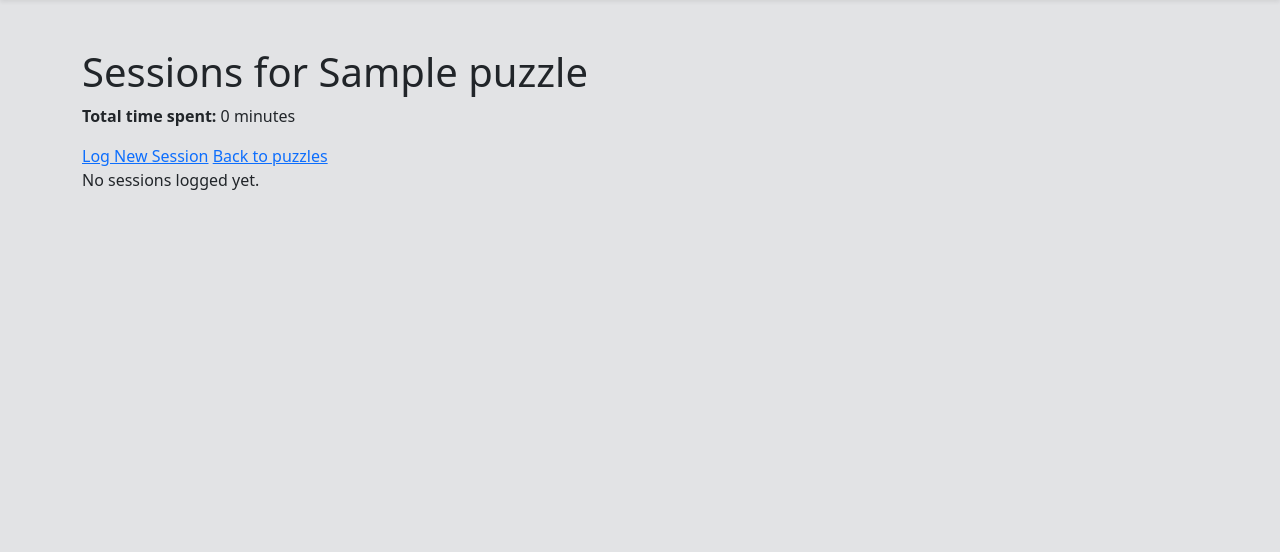
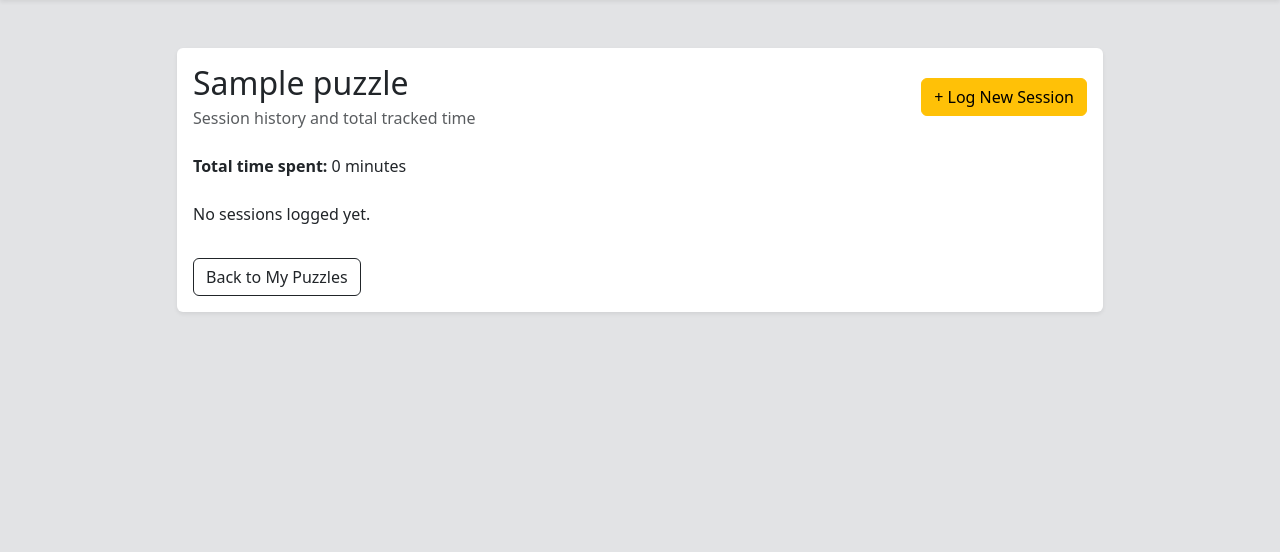
Before and after one commit to deadr1pley/MSE-Sunshine-Puzzle-Club, a Django app: page /puzzles/sessions/1/ in a window 1280 px wide. Shown: the part 56-608 px from the top of the page. Run offline with Django 5.2, Linux system fonts and the light colour scheme; a user stored in the database is signed in; tables that the repository leaves empty hold one stand-in row (values such as "Sample post"); data that the repository does not hold is empty.

Commit message:
uppdated puzzelsession page with bothstrap and styled it

```diff
--- a/puzzles/templates/puzzles/puzzle_sessions.html
+++ b/puzzles/templates/puzzles/puzzle_sessions.html
@@ -3,16 +3,26 @@
 {% block title %}Puzzle Sessions{% endblock %}
 
 {% block content %}
-<h1>Sessions for {{ puzzle.title }}</h1>
+<div class="row justify-content-center">
+    <div class="col-lg-10">
+        <div class="card shadow-sm border-0 bg-white">
+            <div class="card-body">
+                <div class="d-flex justify-content-between align-items-center flex-wrap mb-4">
+                    <div>
+                        <h2 class="mb-1">{{ puzzle.title }}</h2>
+                        <p class="text-muted mb-0">Session history and total tracked time</p>
+                    </div>
+                    <a href="{% url 'add_session' puzzle.id %}" class="btn btn-warning">+ Log New Session</a>
+                </div>
 
-<p><strong>Total time spent:</strong> {{ total_minutes }} minutes</p>
-
-<a href="{% url 'add_session' puzzle.id %}">Log New Session</a>
-<a href="{% url 'puzzle_list' %}">Back to puzzles</a>
+                <p class="mb-4">
+                    <strong>Total time spent:</strong> {{ total_minutes }} minutes
+                </p>
 
                 {% if sessions %}
-    <table border="1" cellpadding="8">
-        <thead>
+                    <div class="table-responsive">
+                        <table class="table table-striped align-middle">
+                            <thead class="table-dark">
                                 <tr>
                                     <th>Date</th>
                                     <th>Time Spent</th>
@@ -28,14 +38,21 @@
                                             {% if session.notes %}
                                                 {{ session.notes }}
                                             {% else %}
-                            No notes
+                                                <span class="text-muted">No notes</span>
                                             {% endif %}
                                         </td>
                                     </tr>
                                 {% endfor %}
                             </tbody>
                         </table>
+                    </div>
                 {% else %}
                     <p>No sessions logged yet.</p>
                 {% endif %}
+
+                <a href="{% url 'puzzle_list' %}" class="btn btn-outline-dark mt-3">Back to My Puzzles</a>
+            </div>
+        </div>
+    </div>
+</div>
 {% endblock %}
```
Lines whose indentation alone changed are shown as unchanged.
